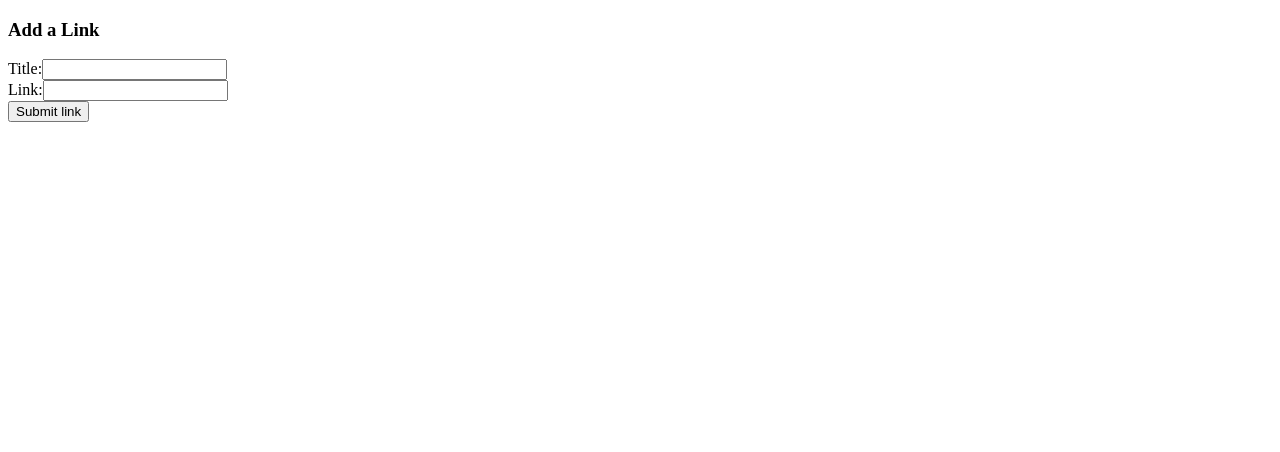
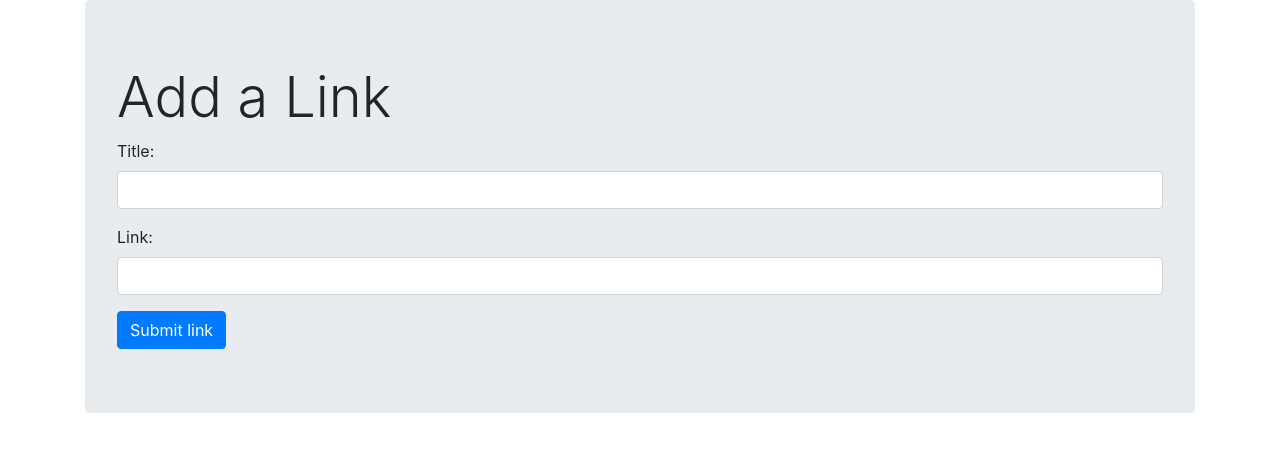
Before and after one commit to palo-landrae/angular-reddit, an Angular app in the folder angular-reddit/: page / in a window 1280 px wide. Shown: the top 452 px of the page. Built offline with nearby package versions, Linux system fonts and the light colour scheme.

Commit message:
commit 3

```diff
--- a/angular-reddit/angular.json
+++ b/angular-reddit/angular.json
@@ -24,6 +24,7 @@
               "src/assets"
             ],
             "styles": [
+              "node_modules/bootstrap/dist/css/bootstrap.min.css",
               "src/styles.css"
             ],
             "scripts": []
--- a/angular-reddit/package.json
+++ b/angular-reddit/package.json
@@ -16,9 +16,12 @@
     "@angular/compiler": "~11.0.6",
     "@angular/core": "~11.0.6",
     "@angular/forms": "~11.0.6",
+    "@angular/localize": "~11.0.6",
     "@angular/platform-browser": "~11.0.6",
     "@angular/platform-browser-dynamic": "~11.0.6",
     "@angular/router": "~11.0.6",
+    "@ng-bootstrap/ng-bootstrap": "^8.0.2",
+    "bootstrap": "^4.5.0",
     "rxjs": "~6.6.0",
     "tslib": "^2.0.0",
     "zone.js": "~0.10.2"
--- a/angular-reddit/src/app/app.component.html
+++ b/angular-reddit/src/app/app.component.html
@@ -1,14 +1,16 @@
-<form>
-  <h3>Add a Link</h3>
-  <div>
+<div class="container">
+  <form class="jumbotron">
+      <h3 class="display-4">Add a Link</h3>
+      <div class="form-group">
         <label for="title">Title:</label>
-    <input name="title" #newtitle>
+        <input name="title" #newtitle class="form-control">
       </div>
-  <div>
+      <div class="form-group">
         <label for="link">Link:</label>
-    <input name="link" #newlink>
+        <input name="link" #newlink class="form-control">
       </div>
-  <button (click)="addArticle(newtitle, newlink)">
+    <button (click)="addArticle(newtitle, newlink)" class="btn btn-primary">
       Submit link
     </button>
   </form>
+</div>
--- a/angular-reddit/src/app/app.module.ts
+++ b/angular-reddit/src/app/app.module.ts
@@ -2,13 +2,15 @@ import { BrowserModule } from '@angular/platform-browser';
 import { NgModule } from '@angular/core';
 
 import { AppComponent } from './app.component';
+import { NgbModule } from '@ng-bootstrap/ng-bootstrap';
 
 @NgModule({
   declarations: [
     AppComponent
   ],
   imports: [
-    BrowserModule
+    BrowserModule,
+    NgbModule
   ],
   providers: [],
   bootstrap: [AppComponent]
--- a/angular-reddit/src/polyfills.ts
+++ b/angular-reddit/src/polyfills.ts
@@ -1,3 +1,7 @@
+/***************************************************************************************************
+ * Load `$localize` onto the global scope - used if i18n tags appear in Angular templates.
+ */
+import '@angular/localize/init';
 /**
  * This file includes polyfills needed by Angular and is loaded before the app.
  * You can add your own extra polyfills to this file.
```
Also changed, not shown: 1 other file (tests, documents, lock files or other folders). Lines whose indentation alone changed are shown as unchanged.
